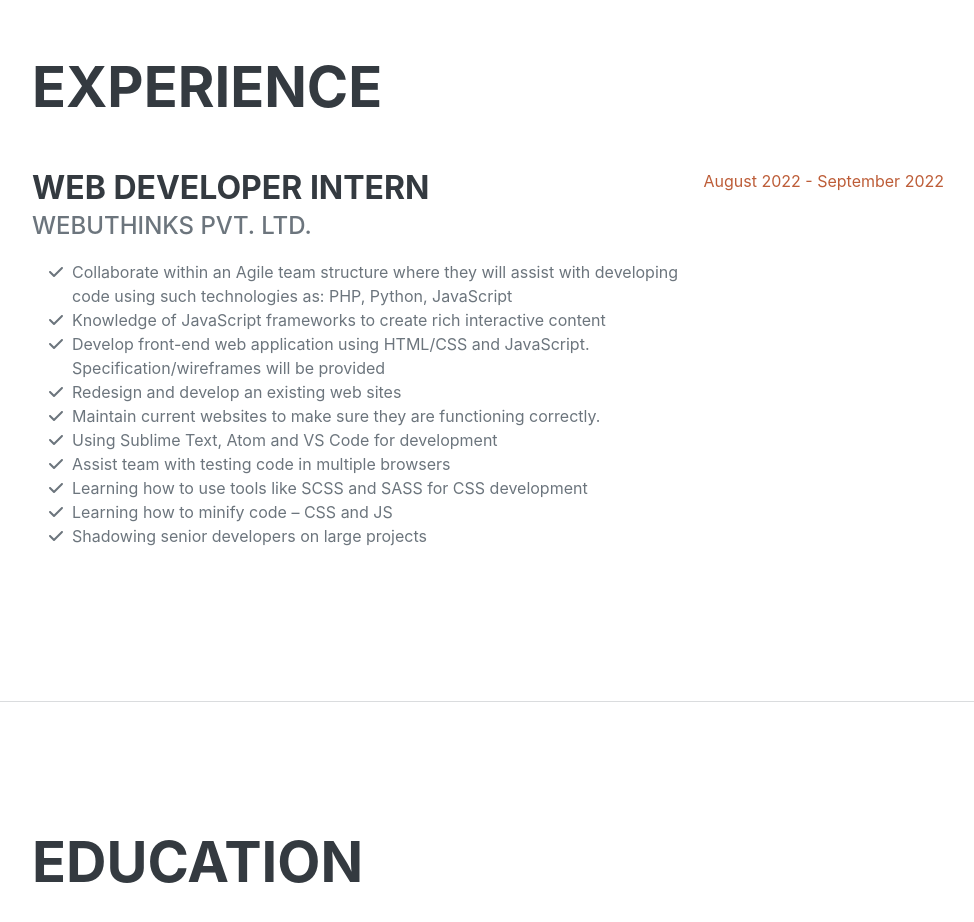
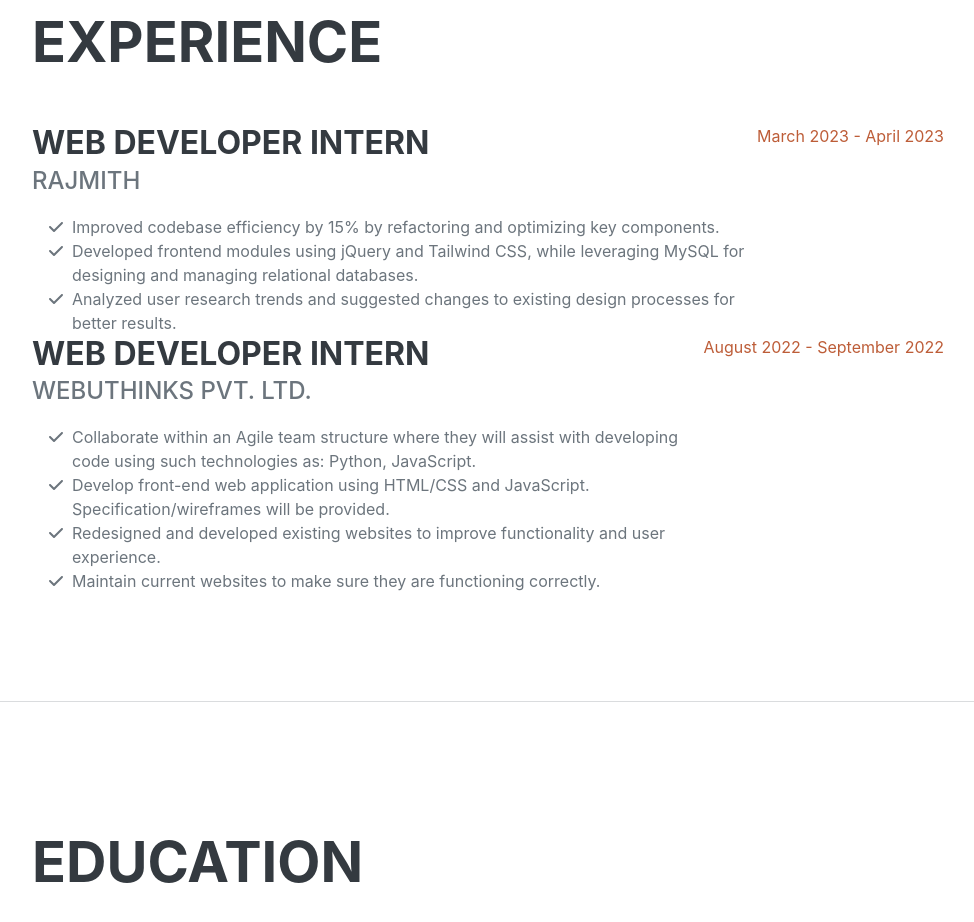
Before and after one commit to Mahir-06/mahir_sharma.portfolio.github.io, a plain HTML site: page index.html in a window 1280 px wide. Shown: the part 900-1822 px from the top of the page, without its empty margins (288-1262 px from the left). Drawn offline with nearby package versions, Linux system fonts and the light colour scheme; a web font is replaced by a local one.

Commit message:
updated experience section

```diff
--- a/index.html
+++ b/index.html
@@ -75,47 +75,45 @@
                     <div class="d-flex flex-column flex-md-row justify-content-between">
                         <div class="flex-grow-1">
                             <h3 class="mb-0">Web Developer Intern</h3>
+                            <div class="subheading mb-3">Rajmith</div>
+                            <ul class="fa-ul mb-0">
+                                <li>
+                                    <span class="fa-li"><i class="fas fa-check"></i></span>
+                                    Improved codebase efficiency by 15% by refactoring and optimizing key components.
+                                </li>
+                                <li>
+                                    <span class="fa-li"><i class="fas fa-check"></i></span>
+                                    Developed frontend modules using jQuery and Tailwind CSS, while leveraging MySQL for designing and
+managing relational databases.
+                                </li>
+                                <li>
+                                    <span class="fa-li"><i class="fas fa-check"></i></span>
+                                    Analyzed user research trends and suggested changes to existing design processes for better results.
+                                </li>
+                            </ul>
+                        </div>
+                        <div class="flex-shrink-0"><span class="text-primary">March 2023 - April 2023</span></div>
+                    </div>
+                    <div class="d-flex flex-column flex-md-row justify-content-between">
+                        <div class="flex-grow-1">
+                            <h3 class="mb-0">Web Developer Intern</h3>
                             <div class="subheading mb-3">WebUThinks Pvt. Ltd.</div>
                             <ul class="fa-ul mb-0">
                                 <li>
                                     <span class="fa-li"><i class="fas fa-check"></i></span>
-                                    Collaborate within an Agile team structure where they will assist with developing code using such technologies as: PHP, Python, JavaScript
+                                    Collaborate within an Agile team structure where they will assist with developing code using such technologies as: Python, JavaScript.
                                 </li>
                                 <li>
                                     <span class="fa-li"><i class="fas fa-check"></i></span>
-                                    Knowledge of JavaScript frameworks to create rich interactive content
+                                    Develop front-end web application using HTML/CSS and JavaScript. Specification/wireframes will be provided.
                                 </li>
                                 <li>
                                     <span class="fa-li"><i class="fas fa-check"></i></span>
-                                    Develop front-end web application using HTML/CSS and JavaScript. Specification/wireframes will be provided
-                                </li>
-                                <li>
-                                    <span class="fa-li"><i class="fas fa-check"></i></span>
-                                    Redesign and develop an existing web sites
+                                    Redesigned and developed existing websites to improve functionality and user experience.
                                 </li>
                                 <li>
                                     <span class="fa-li"><i class="fas fa-check"></i></span>
                                     Maintain current websites to make sure they are functioning correctly.
-                                </li>
-                                <li>
-                                    <span class="fa-li"><i class="fas fa-check"></i></span>
-                                    Using Sublime Text, Atom and VS Code for development
-                                </li>
-                                <li>
-                                    <span class="fa-li"><i class="fas fa-check"></i></span>
-                                    Assist team with testing code in multiple browsers
-                                </li>
-                                <li>
-                                    <span class="fa-li"><i class="fas fa-check"></i></span>
-                                    Learning how to use tools like SCSS and SASS for CSS development
-                                </li>
-                                <li>
-                                    <span class="fa-li"><i class="fas fa-check"></i></span>
-                                    Learning how to minify code – CSS and JS
-                                </li>
-                                <li>
-                                    <span class="fa-li"><i class="fas fa-check"></i></span>
-                                    Shadowing senior developers on large projects
                                 </li>
                             </ul>
                         </div>
```
